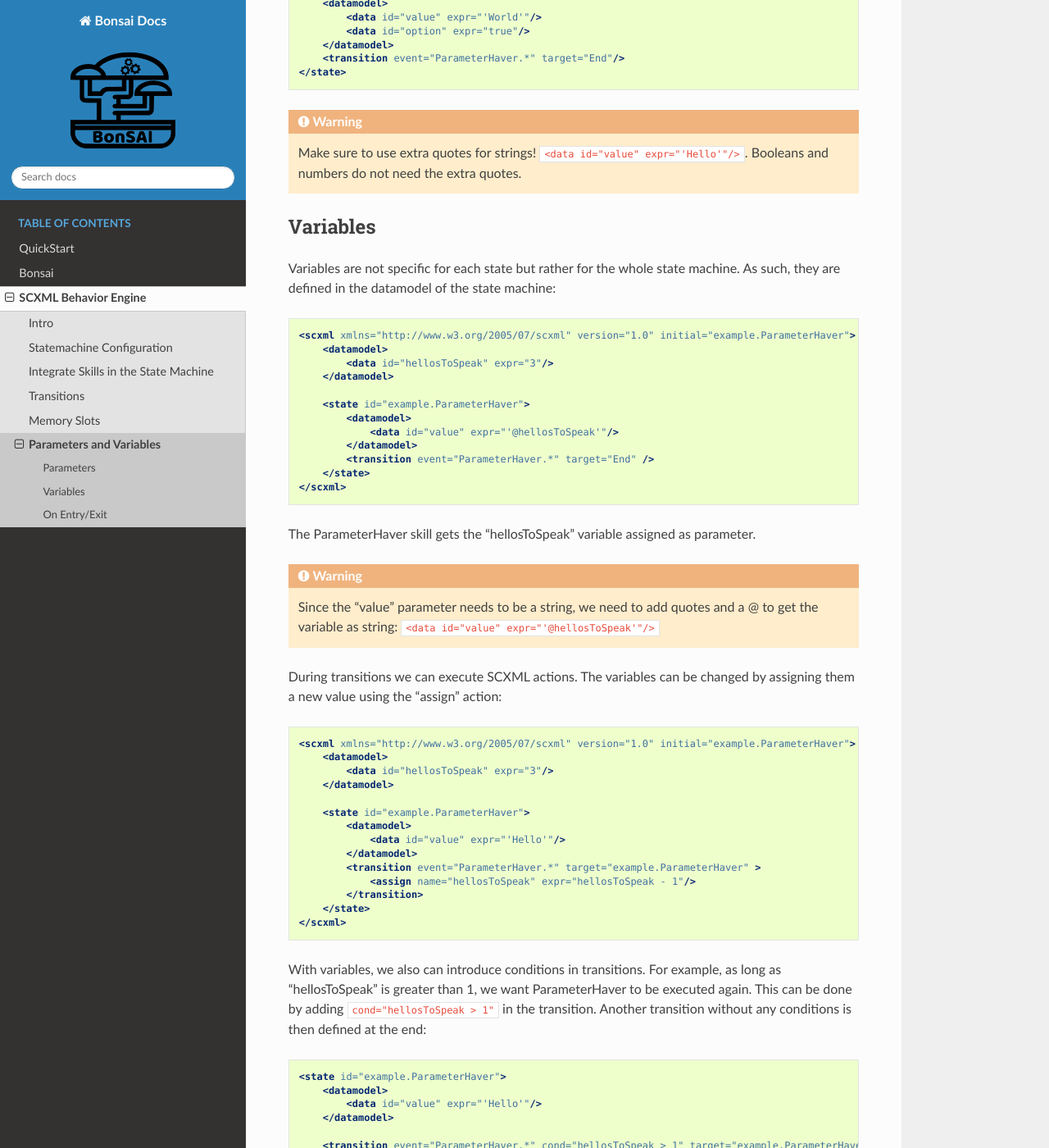
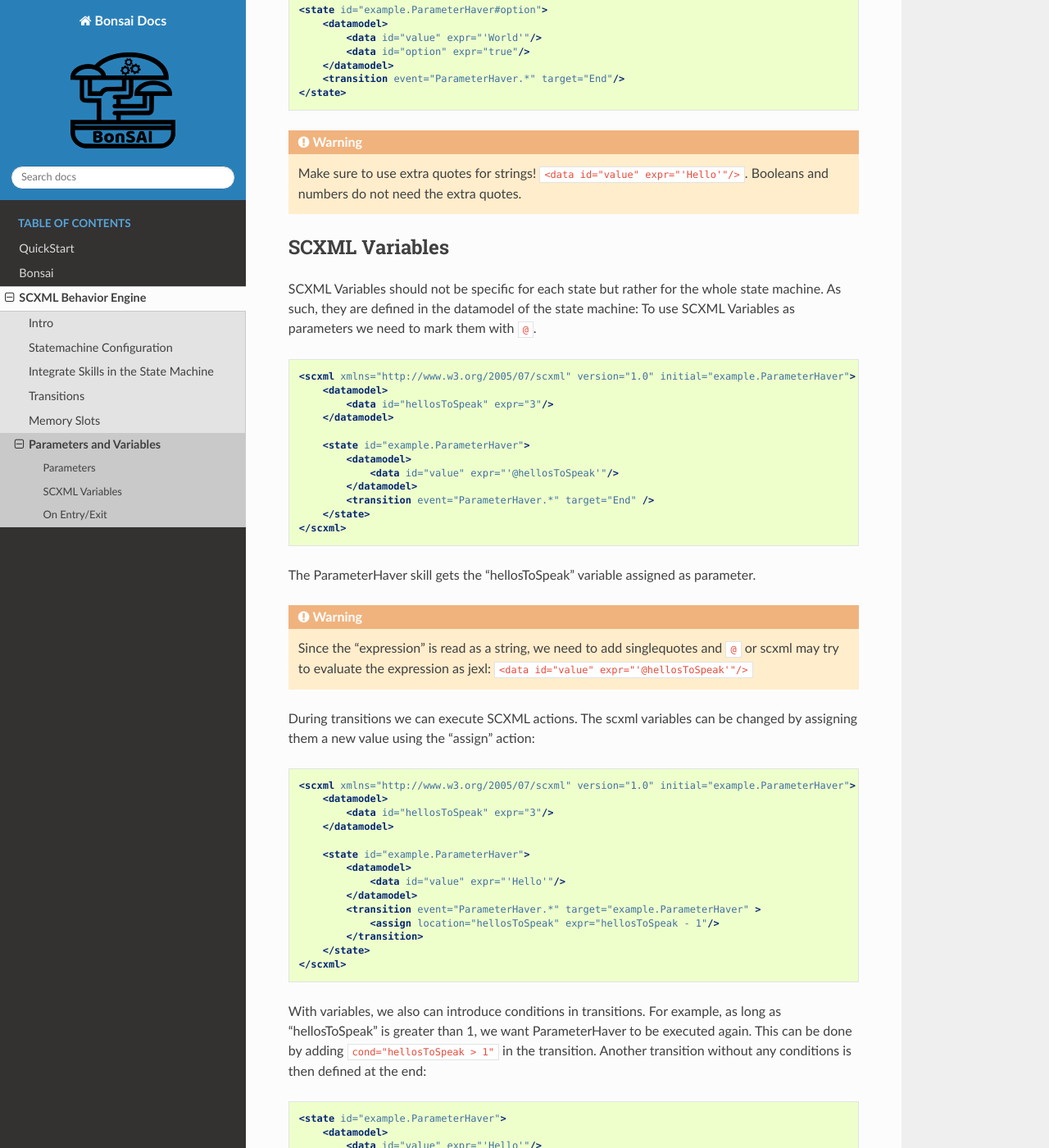
Before and after one commit to CentralLabFacilities/bonsai, a Sphinx documentation site: the page built from docs/source/behavior/example/parameter.rst, in a window 1280 px wide and 1400 px high, scrolled down 957 px. Shown: the whole window at 82% size. Built offline with Sphinx 7.4.7 and the Read the Docs theme 3.1.0, drawn with Linux system fonts in a browser that asks for light colours; pages that are not in the unit, such as notebooks, are missing from menus; some of the changed text lies outside the part shown.

Commit message:
update docs for scxml2

```diff
--- a/docs/source/behavior/example/parameter.rst
+++ b/docs/source/behavior/example/parameter.rst
@@ -31,7 +31,8 @@ Each Parameters needs to be requested by the configurator.
 The "optional" parameter here is an optional bool value.
 
 When we are using this skill in the state machine, we can provide the skill with these parameters.
-The parameter "value" *must* be provided in the state machine. The parameters have to be set in a datamodel **within** the state:
+The parameter "value" *must* be provided in the state machine. The parameters have to be set in a ``datamodel/data`` **within** the state:
+The ``expr`` value is *read as string* by the skill. Remember to use additional singlequotes.
 
 .. code-block:: xml
 
@@ -56,10 +57,11 @@ The parameter "value" *must* be provided in the state machine. The parameters ha
     Booleans and numbers do not need the extra quotes.
 
 
-Variables
----------
+SCXML Variables
+---------------
 
-Variables are not specific for each state but rather for the whole state machine. As such, they are defined in the datamodel of the state machine:
+SCXML Variables should not be specific for each state but rather for the whole state machine. As such, they are defined in the datamodel of the state machine:
+To use SCXML Variables as parameters we need to mark them with ``@``.
 
 .. code-block:: xml
 
@@ -79,11 +81,11 @@ Variables are not specific for each state but rather for the whole state machine
 The ParameterHaver skill gets the "hellosToSpeak" variable assigned as parameter.
 
 .. warning::
-    Since the "value" parameter needs to be a string, we need to add quotes and a @ to get the variable as string:
+    Since the "expression" is read as a string, we need to add singlequotes and ``@`` or scxml may try to evaluate the expression as jexl:
     ``<data id="value" expr="'@hellosToSpeak'"/>``
 
 During transitions we can execute SCXML actions.
-The variables can be changed by assigning them a new value using the "assign" action:
+The scxml variables can be changed by assigning them a new value using the "assign" action:
 
 .. code-block:: xml
 
@@ -97,7 +99,7 @@ The variables can be changed by assigning them a new value using the "assign" ac
                 <data id="value" expr="'Hello'"/>
             </datamodel>
             <transition event="ParameterHaver.*" target="example.ParameterHaver" >
-                <assign name="hellosToSpeak" expr="hellosToSpeak - 1"/>
+                <assign location="hellosToSpeak" expr="hellosToSpeak - 1"/>
             </transition>
         </state>
     </scxml>
@@ -113,7 +115,7 @@ This can be done by adding ``cond="hellosToSpeak > 1"`` in the transition. Anoth
         </datamodel>
 
         <transition event="ParameterHaver.*" cond="hellosToSpeak > 1" target="example.ParameterHaver">
-            <assign name="hellosToSpeak" expr="hellosToSpeak - 1"/>
+            <assign location="hellosToSpeak" expr="hellosToSpeak - 1"/>
         </transition>
         <transition event="ParameterHaver.*" target="End" />
     </state>
@@ -132,7 +134,7 @@ The on_entry action here decrements the "hellosToSpeak" variable each time the s
         </datamodel>
 
         <onentry>
-            <assign name="hellosToSpeak" expr="hellosToSpeak - 1"/>
+            <assign location="hellosToSpeak" expr="hellosToSpeak - 1"/>
         </onentry>
 
         <transition event="ParameterHaver.*" cond="hellosToSpeak > 0" target="example.ParameterHaver" />
```
Also changed, not shown: docs/source/behavior/scxml-intro.rst (+4 -4 lines), docs/source/general/coding-guideline.rst (+4 -4 lines).
